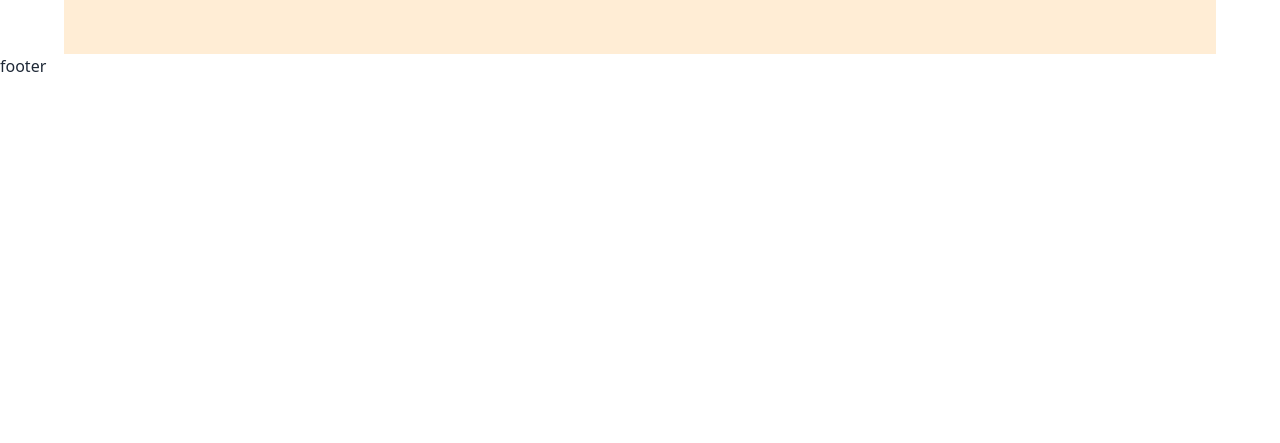
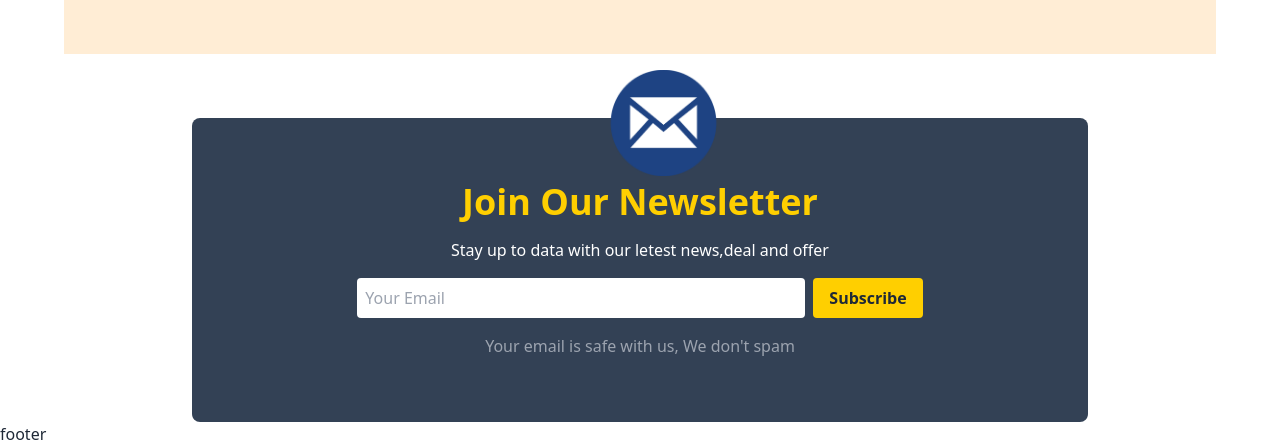
Before and after one commit to mahbubullah09/RoomJet-clientSide, a React (Vite) app: page / in a window 1280 px wide. Shown: the part 1108-1551 px from the top of the page. Before the commit the page ends 1186 px from the top, so only its background shows below. Built offline with nearby package versions, Linux system fonts and the light colour scheme.

Commit message:
Newsletter

```diff
--- a/src/Footer/Component/Home/Home.jsx
+++ b/src/Footer/Component/Home/Home.jsx
@@ -2,6 +2,7 @@
 import videoBanner from '../../../assets/Roomjet.mp4'
 import logo from "../../../assets/RoomJet-2.png";
 import Deal from "./Deal";
+import Newsletter from './Newsletter';
 
 const Home = () => {
   return (
@@ -38,6 +39,10 @@ const Home = () => {
 <Deal/>
 </div>
 
+<div className='mt-16'>
+    <Newsletter/>
+</div>
+
 
     </div>
   );
--- /dev/null
+++ b/src/Footer/Component/Home/Newsletter.jsx
@@ -0,0 +1,23 @@
+import emailLogo from '../../../assets/email.png'
+
+const Newsletter = () => {
+    return (
+        <div className="text-center max-w-4xl mx-auto relative ">
+            <div className="bg-slate-700 py-16 rounded-lg space-y-4 ">
+                <h1 className="text-[#ffcf00] font-semibold text-4xl">  Join Our Newsletter</h1>
+                <h2 className="text-white">Stay up to data with our letest news,deal and offer</h2>
+                <div className="space-x-2 ">
+                    <input className="rounded h-10 w-1/2 p-2" type="email" placeholder='Your Email' />
+                    <button className="bg-[#ffcf00] py-2 px-4 text-base font-semibold rounded" >Subscribe</button>
+                </div>
+                <h2 className="text-gray-400">Your email is safe with us, We don't spam</h2>
+            </div>
+
+            <div className='text-center '>
+                <img className=' w-1/4 md:w-1/6 absolute -top-8 md:-top-12  right-1/3 md:right-[310px] lg:right-[350px] ' src={emailLogo} alt="" />
+            </div>
+        </div>
+    );
+};
+
+export default Newsletter;
```
Also changed, not shown: src/assets/email.png (added).
